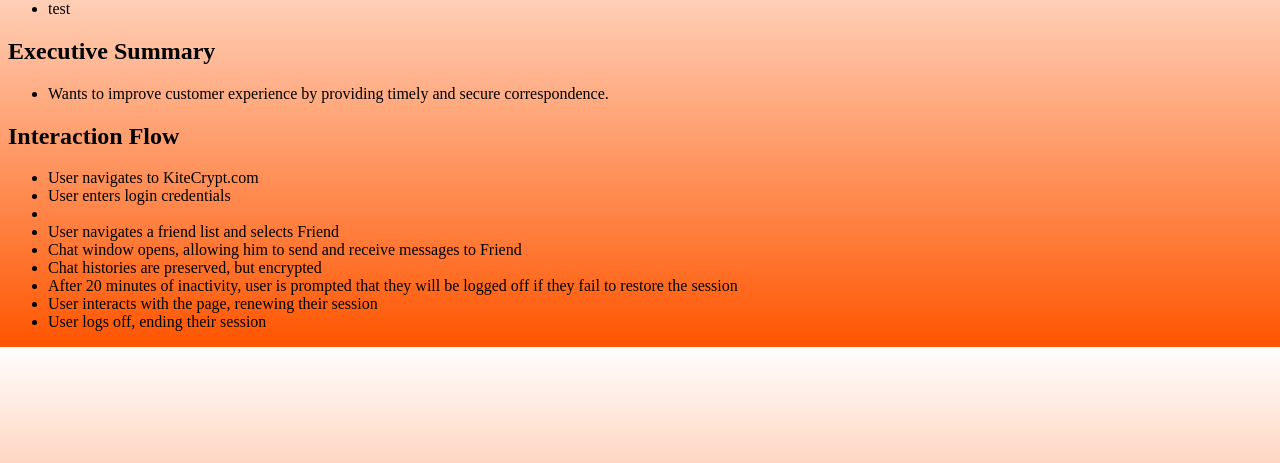
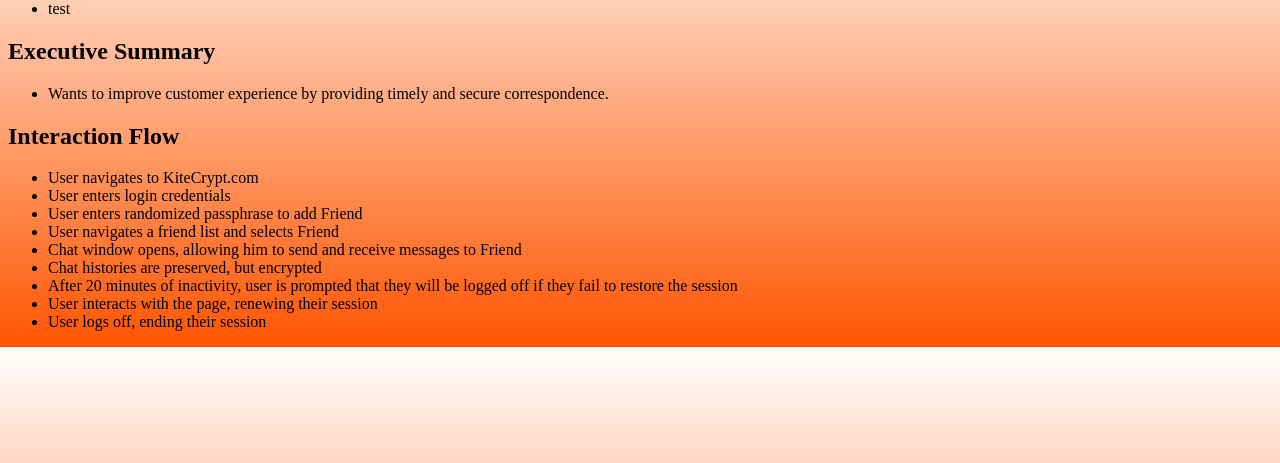
Before and after one commit to Karstagg/kiteCrypt, a PHP site: page /user-stories.php in a window 1280 px wide. Shown: the part 139-602 px from the top of the page. Run offline with PHP 8.4, Linux system fonts and the light colour scheme.

Commit message:
Updated interaction flow

```diff
--- a/public_html/epic/user-stories.php
+++ b/public_html/epic/user-stories.php
@@ -34,7 +34,7 @@
 				<ul>
 					<li>User navigates to KiteCrypt.com</li>
 					<li>User enters login credentials</li>
-					<li></li>
+					<li>User enters randomized passphrase to add Friend</li>
 					<li>User navigates a friend list and selects Friend</li>
 					<li>Chat window opens, allowing  him to send and receive messages to Friend</li>
 					<li>Chat histories are preserved, but encrypted</li>
```
